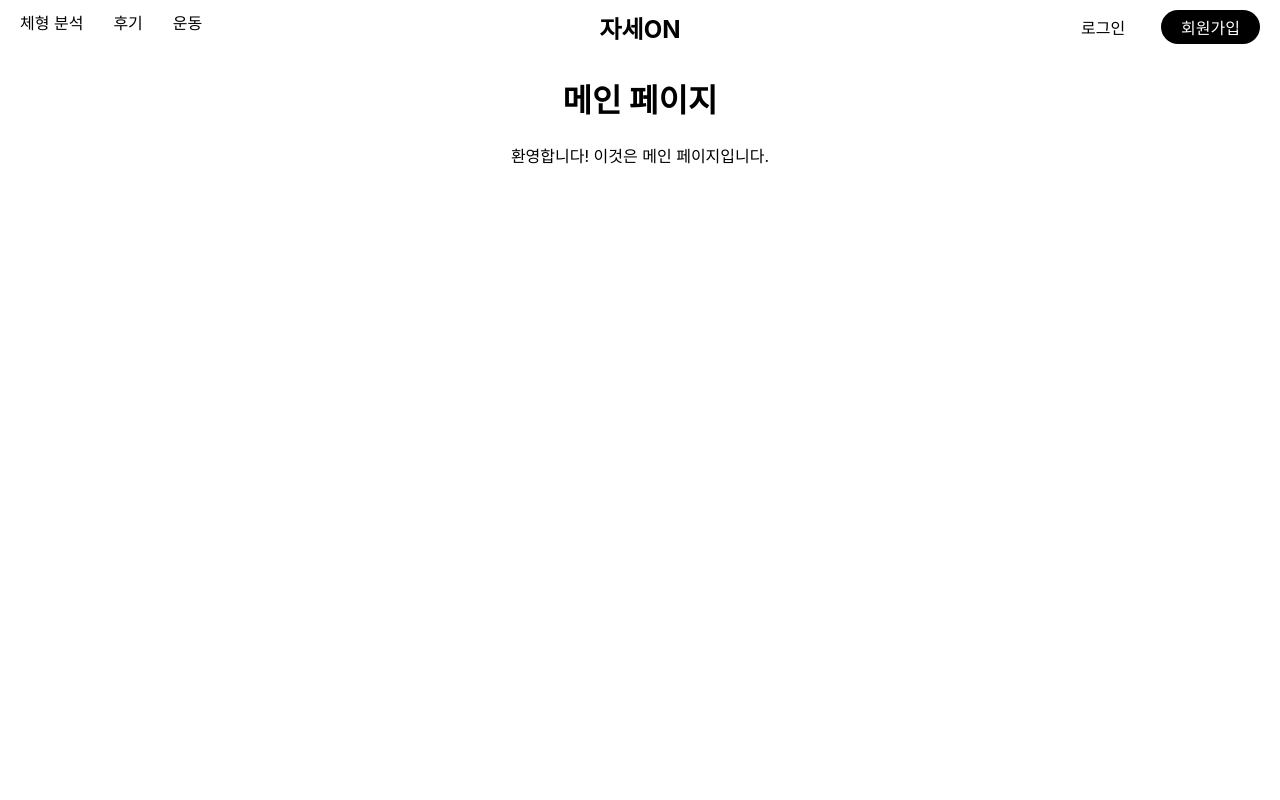
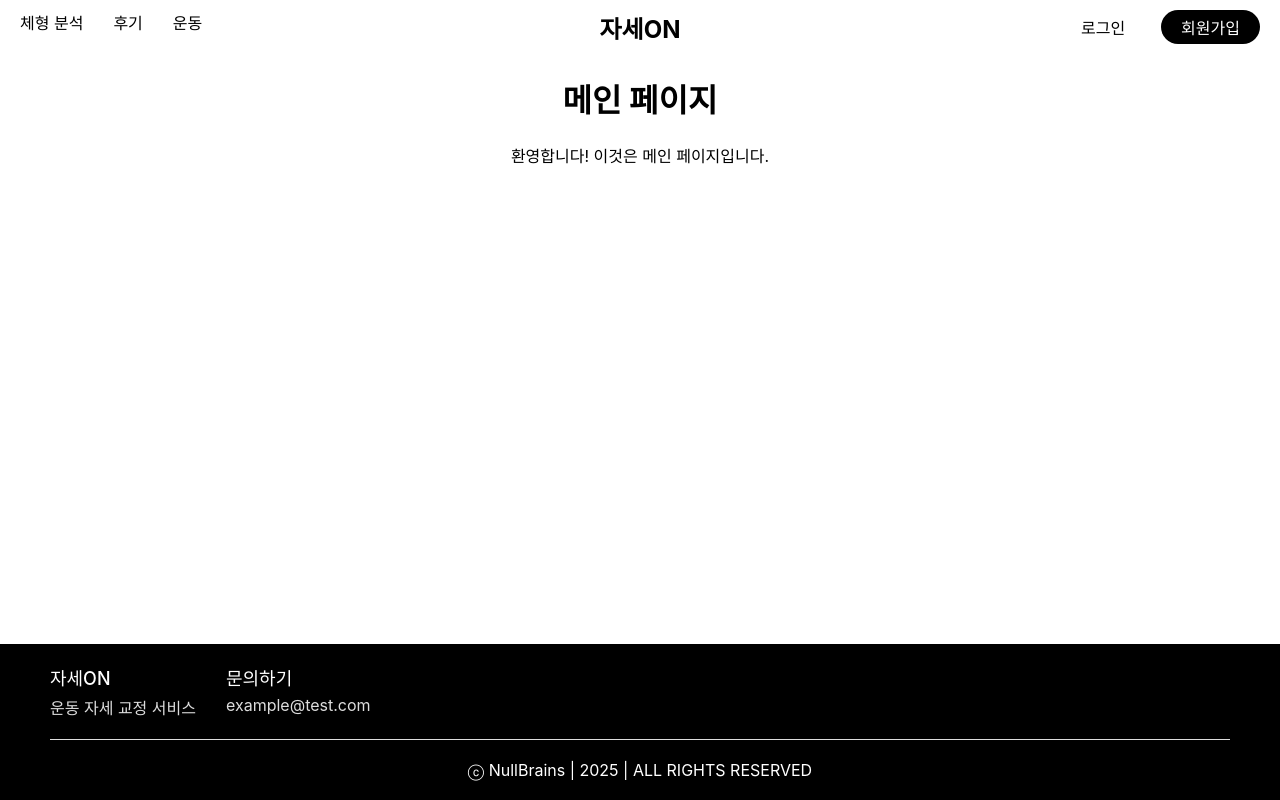
Before and after one commit to MinseouKim/Nullbrain, a React (Create React App) app in the folder react01/: page / in a window 1280 px wide. Built offline with nearby package versions, Linux system fonts and the light colour scheme.

Commit message:
header&footer, 리액트 다운그레이드

```diff
--- a/react01/package.json
+++ b/react01/package.json
@@ -7,8 +7,9 @@
     "@testing-library/jest-dom": "^6.8.0",
     "@testing-library/react": "^16.3.0",
     "@testing-library/user-event": "^13.5.0",
-    "react": "^19.1.1",
-    "react-dom": "^19.1.1",
+    "react": "^18.3.1",
+    "react-dom": "^18.3.1",
+    "react-router-dom": "^7.8.2",
     "react-scripts": "5.0.1",
     "styled-components": "^6.1.19",
     "web-vitals": "^2.1.4"
--- a/react01/src/App.js
+++ b/react01/src/App.js
@@ -1,12 +1,15 @@
-
 import './App.css';
 import MainPage from './pages/MainPage';
+import { BrowserRouter, Routes, Route } from 'react-router-dom';
 
 function App() {
   return (
-    <div className="App">
-      <MainPage />
-    </div>
+    <BrowserRouter>
+      <Routes>
+        <Route path="/" element={<MainPage />} />
+      </Routes>
+    </BrowserRouter>
   );
 }
+
 export default App;
--- /dev/null
+++ b/react01/src/components/Footer.jsx
@@ -0,0 +1,85 @@
+import React from "react";
+import styled from "styled-components";
+
+const FooterContainer = styled.footer`
+  margin: 0 auto;
+  position: fixed;
+  left: 0;
+  right: 0;
+  bottom: 0;
+  background: #000;
+  color: white;
+  display: flex;
+  flex-direction: column;
+  padding: 20px 50px;
+  z-index: 100;
+`;
+
+const LeftBar = styled.div`
+  padding-bottom: 20px;
+  display: flex;
+  gap: 30px;
+`;
+
+const BrandInfo = styled.div`
+  display: flex;
+  flex-direction: column;
+  align-items: flex-start;
+  gap: 5px;
+`;
+
+const RightBar = styled.div`
+  padding-top: 20px;
+  border-top: 1px solid #ddd;
+  justify-content: center;
+  display: flex;
+  gap: 30px;
+`;
+
+const ContactInfo = styled.div`
+  display: flex;
+  flex-direction: column;
+  align-items: flex-start;
+  gap: 5px;
+`;
+
+const InfoTitle = styled.div`
+  font-weight: 500;
+  font-size: 18px;
+`;
+
+const InfoText = styled.div`
+  font-size: 16px;
+  color: #ddd;
+`;
+
+const CopyRight = styled.div`
+  color: white;
+  border: none;
+  cursor: pointer;
+  font-size: 16px;
+`;
+
+function Footer() {
+	return (
+		<FooterContainer>
+      <LeftBar>
+        <BrandInfo>
+          <InfoTitle>자세ON</InfoTitle>
+          <InfoText>운동 자세 교정 서비스</InfoText>
+        </BrandInfo>
+        <ContactInfo>
+          <InfoTitle>문의하기</InfoTitle>
+          <InfoText>example@test.com</InfoText>
+        </ContactInfo>
+      </LeftBar>
+      <RightBar>
+        <CopyRight>
+          ⓒ NullBrains | 2025 | ALL RIGHTS RESERVED
+        </CopyRight>
+      </RightBar>
+		</FooterContainer>
+	);
+}
+
+export default Footer;
--- a/react01/src/pages/MainPage.jsx
+++ b/react01/src/pages/MainPage.jsx
@@ -1,5 +1,6 @@
 import React from "react";
 import Header from "../components/Header";
+import Footer from "../components/Footer";
 import styled from "styled-components";
 
 const Container = styled.div`
@@ -14,6 +15,7 @@ function MainPage() {
       <Header />
       <h1>메인 페이지</h1>
       <p>환영합니다! 이것은 메인 페이지입니다.</p>
+      <Footer />
     </Container>
   );
 }
```
Also changed, not shown: 1 other file (tests, documents, lock files or other folders).
